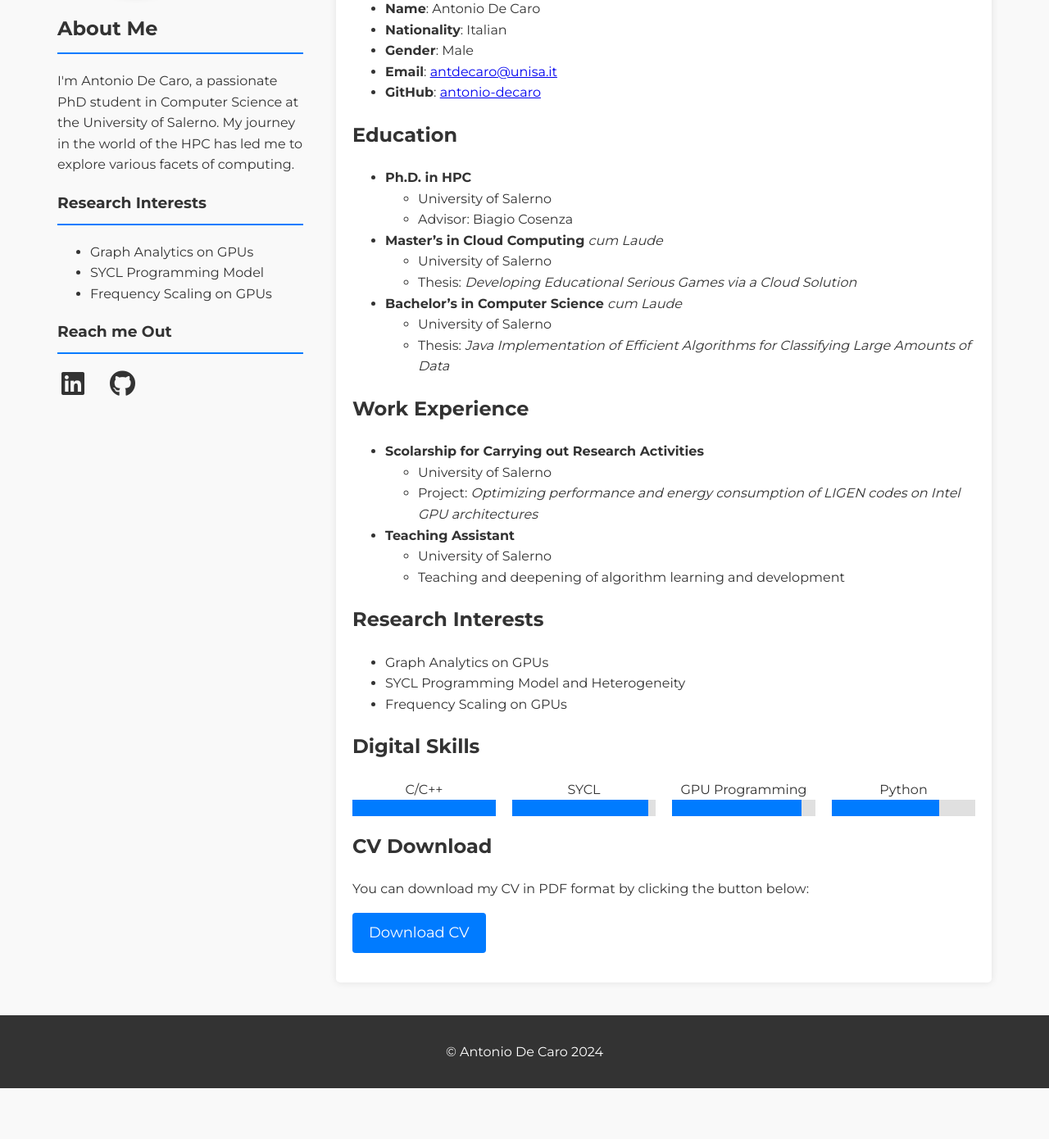
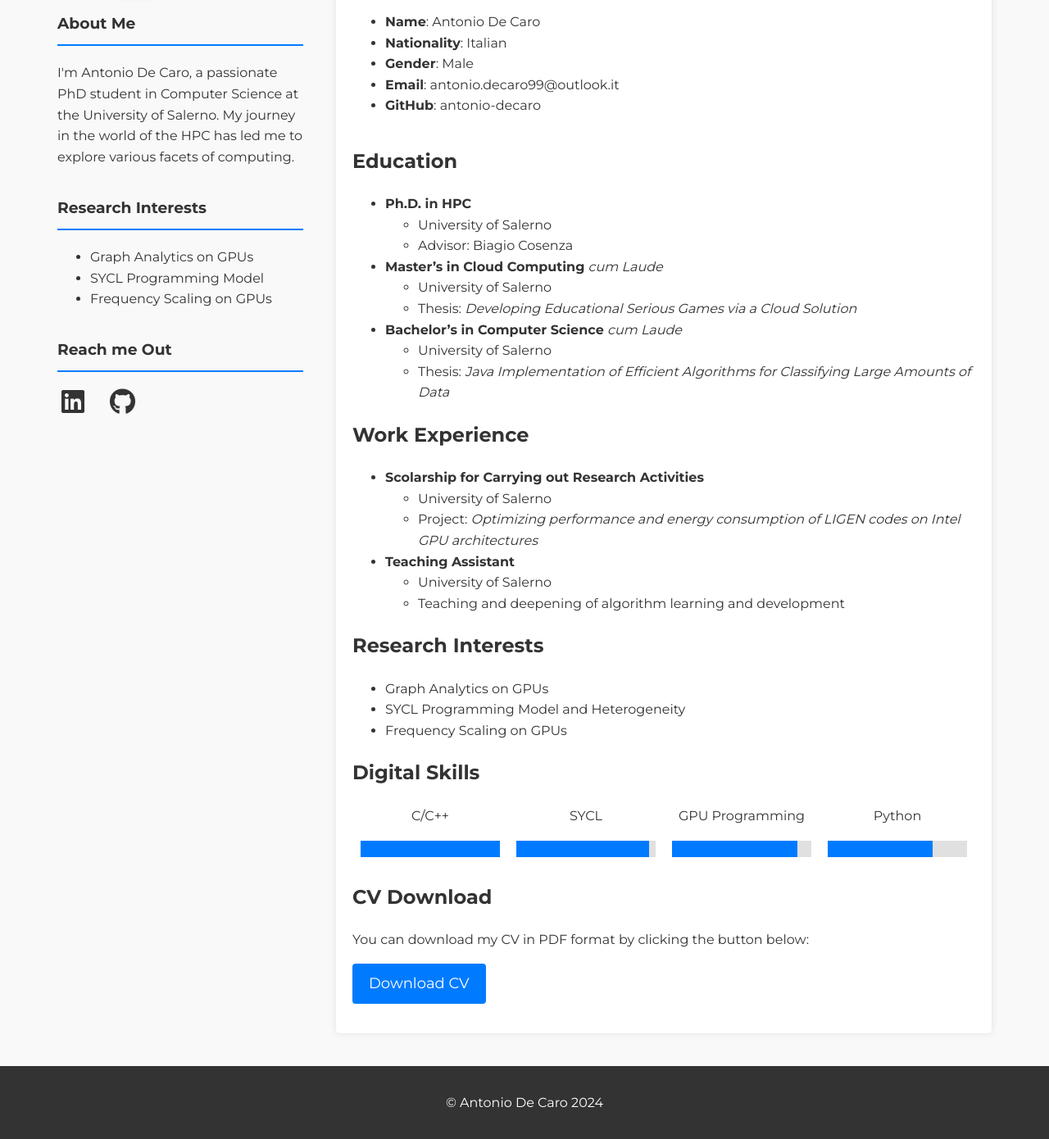
Before and after one commit to antonio-decaro/antonio-decaro.github.io, a Jekyll site: the page built from cv.md, in a window 1280 px wide, cut to the strip 396-1786 px from the top of the page. Shown: the whole strip at 82% size. Built offline with Jekyll 4.4.1, drawn with Linux system fonts in a browser that asks for light colours; before the commit the page ends 1724 px from its top, so only the background shows below that.

Commit message:
Update personal information and digital skills in CV

```diff
--- a/_layouts/default.html
+++ b/_layouts/default.html
@@ -20,25 +20,35 @@
         </nav>
     </header>
     <div class="container">
-        <aside class="sidebar">
+        <aside class="sidebar" id="sidebar">
             <div class="profile-picture">
                 <img src="/assets/images/profile.png" alt="Profile Picture" class="profile-img">
             </div>
-            <h2>About Me</h2>
+            <div class="sidebar-container">
+                <div class="sidebar-element">
+                    <h3>About Me</h3>
                     <p>I'm Antonio De Caro, a passionate PhD student in Computer Science at the University of Salerno. My journey in the world of the HPC has led me to explore various facets of computing.</p>
+                </div>
+                <div class="sidebar-element">
                     <h3>Research Interests</h3>
                     <ul>
                         <li>Graph Analytics on GPUs</li>
                         <li>SYCL Programming Model</li>
                         <li>Frequency Scaling on GPUs</li>
                     </ul>
+                </div>
+            </div>
+            <div class="sidebar-container">
+                <div class="sidebar-element">
                     <h3>Reach me Out</h3>
                     <div class="social-icons">
                         <a href="https://www.linkedin.com/in/antodec" class="icon-link"><i class="fab fa-linkedin fa-2x social-icon"></i></a>
                         <a href="https://github.com/antonio-decaro" class="icon-link"><i class="fab fa-github fa-2x social-icon"></i></a>
                     </div>
+                </div>
+            </div>
         </aside>
-        <main class="main-content">
+        <main class="main-content" id="main-content">
             {{ content }}
         </main>
     </div>
--- a/assets/css/style.css
+++ b/assets/css/style.css
@@ -21,9 +21,16 @@ body {
   padding: 20px;
 }
 
+/* Hide sidebar inside the container by default */
+.container .sidebar-hidden {
+  transform: translateX(-100%);
+  display: none;
+}
+
 .sidebar {
   flex: 1;
   max-width: 300px;
+  transition: transform 0.3s ease;
 }
 
 .main-content {
@@ -105,11 +112,13 @@ main {
 }
 
 footer {
+  position: relative;
+  width: 100%;
+  height: auto;
   background-color: #333;
   color: #fff;
   text-align: center;
   padding: 1em 0;
-  position: relative;
   margin-top: 20px;
 }
 
@@ -135,6 +144,7 @@ footer {
       opacity: 0;
   }
 }
+
 .contact-container {
   max-width: 800px;
   margin: 0 auto;
@@ -203,7 +213,6 @@ footer {
 .btn-primary {
   background-color: #007BFF;
   color: #fff;
-  border: none;
 }
 
 .btn-primary:hover {
@@ -225,7 +234,6 @@ footer {
   background-color: #007BFF;
   color: #fff;
 }
-
 
 /* Initial styles for the sections */
 #background-section {
@@ -265,15 +273,15 @@ footer {
 }
 
 .game-icon {
-  background-image: url('/assets/images/game-control.png'); /* Replace with your game icon image */
+  background-image: url('/assets/images/game-control.png');
 }
 
 .music-icon {
-  background-image: url('/assets/images/musical-note.png'); /* Replace with your music icon image */
+  background-image: url('/assets/images/musical-note.png');
 }
 
 .magic-icon {
-  background-image: url('/assets/images/education.png'); /* Replace with your magic icon image */
+  background-image: url('/assets/images/education.png');
 }
 
 @keyframes icon-bounce {
@@ -292,17 +300,16 @@ footer {
   display: flex;
   justify-content: space-between;
   width: 100%;
-  max-width: 100px; /* Adjust as needed */
-  margin-top: 10px; /* Add some space above the icons */
+  max-width: 100px;
+  margin-top: 10px;
 }
 
 .social-icon {
-  color: #333; /* Match the color with the rest of the website */
-  margin: 0 5px; /* Add spacing around the icons */
+  color: #333;
+  margin: 0 5px;
 }
 
 /* Custom Publication Entry Styles */
-/* Custom Bibliography Entry Styles */
 
 .bib-card-link {
   text-decoration: none;
@@ -348,25 +355,39 @@ footer {
 .skills {
   display: flex;
   flex-wrap: wrap;
-  gap: 20px;
 }
 
 .skill {
   flex: 1;
   text-align: center;
   position: relative;
+  margin: 0 10px;
+}
+
+.skill-names {
+  text-align: center;
+  width: 100%;
+  display: flex;
+}
+
+.skill-bars {
+  margin: 0;
+  width: 100%;
+  height: 30px;
+  position: relative;
+  display: flex;
 }
 
 .skill-name {
+  flex: 1;
   display: block;
-  margin-bottom: 2vh; /* Adjusted margin */
-  z-index: 1; /* Ensures it appears above the bar */
+  margin-bottom: 2vh;
+  z-index: 1;
 }
 
 .skill-bar, .skill-bar-background {
   height: 20px;
   position: absolute;
-  top: 25px; /* Adjusted top position */
   left: 0;
   right: 0;
 }
@@ -403,3 +424,61 @@ footer {
 .btn-primary:hover {
   background-color: #0056b3;
 }
+
+/* Mobile styles */
+
+.sidebar-container {
+  display: flex;
+  flex-direction: column;
+  align-items: flex-start;
+}
+
+.sidebar-element {
+  flex: 1;
+  width: 100%;
+}
+
+.cv-picture {
+  display: none;
+}
+
+.personal-info-container {
+  display: flex;
+  flex-direction: row;
+  align-items: center;
+}
+
+.personal-info-container .cv-picture {
+  flex: 1;
+  min-width: 180px;
+  width: 100%;
+}
+.personal-info-container .personal-info {
+  flex: 3;
+}
+
+
+/* Responsive styles */
+@media (max-width: 800px) {
+  .container {
+    flex-direction: column-reverse;
+    align-items: center;
+  }
+  .btn {
+    width: 100%;
+    margin: 5px 0;
+  }
+  .sidebar {
+    max-width: 100%;
+  }
+  .profile-picture {
+    display: none;
+  }
+  .sidebar-container {
+    flex-direction: row;
+    gap: 20px;
+  }
+  .cv-picture {
+    display: flex;
+  }
+}
--- a/cv.md
+++ b/cv.md
@@ -8,11 +8,20 @@ title: CV
 
 ## Personal Information
 
-- **Name**: Antonio De Caro
-- **Nationality**: Italian
-- **Gender**: Male
-- **Email**: [antdecaro@unisa.it](mailto:antdecaro@unisa.it)
-- **GitHub**: [antonio-decaro](https://github.com/antonio-decaro)
+<div class="personal-info-container">
+  <div class="cv-picture">
+    <img src="/assets/images/profile.png" alt="Profile Picture" class="profile-img">
+  </div>
+  <div class="personal-info">
+    <ul>
+      <li><b>Name</b>: Antonio De Caro</li>
+      <li><b>Nationality</b>: Italian</li>
+      <li><b>Gender</b>: Male</li>
+      <li><b>Email</b>: antonio.decaro99@outlook.it</li>
+      <li><b>GitHub</b>: antonio-decaro</li>
+    </ul>
+  </div>
+</div>
 
 ## Education
 
@@ -46,25 +55,29 @@ title: CV
 ## Digital Skills
 
 <div class="skills">
-    <div class="skill">
-        <span class="skill-name">C/C++</span>
-        <div class="skill-bar-background"></div>
-        <div class="skill-bar" data-percent="100%"></div>
+    <div class="skill-names">
+      <span class="skill-name">C/C++</span>
+      <span class="skill-name">SYCL</span>
+      <span class="skill-name">GPU Programming</span>
+      <span class="skill-name">Python</span>
     </div>
-    <div class="skill">
-        <span class="skill-name">SYCL</span>
-        <div class="skill-bar-background"></div>
-        <div class="skill-bar" data-percent="95%"></div>
-    </div>
-    <div class="skill">
-        <span class="skill-name">GPU Programming</span>
-        <div class="skill-bar-background"></div>
-        <div class="skill-bar" data-percent="90%"></div>
-    </div>
-    <div class="skill">
-        <span class="skill-name">Python</span>
-        <div class="skill-bar-background"></div>
-        <div class="skill-bar" data-percent="75%"></div>
+    <div class="skill-bars">
+      <div class="skill">
+          <div class="skill-bar-background"></div>
+          <div class="skill-bar" data-percent="100%"></div>
+      </div>
+      <div class="skill">
+          <div class="skill-bar-background"></div>
+          <div class="skill-bar" data-percent="95%"></div>
+      </div>
+      <div class="skill">
+          <div class="skill-bar-background"></div>
+          <div class="skill-bar" data-percent="90%"></div>
+      </div>
+      <div class="skill">
+          <div class="skill-bar-background"></div>
+          <div class="skill-bar" data-percent="75%"></div>
+      </div>
     </div>
 </div>
 
```
Lines whose indentation alone changed are shown as unchanged.
